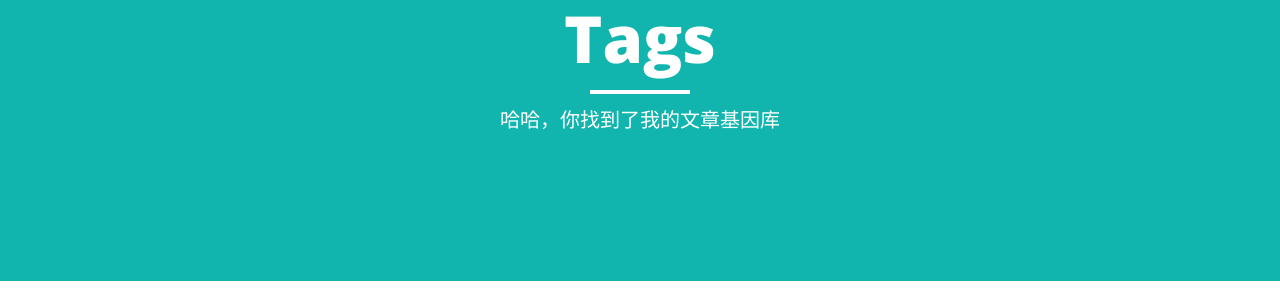
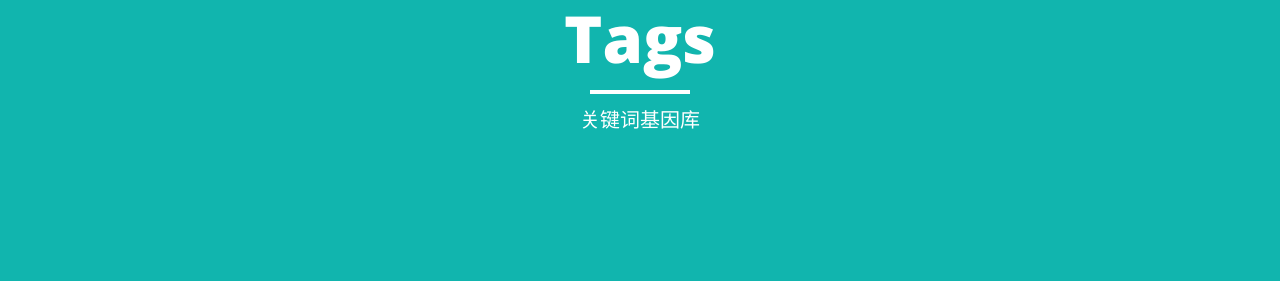
Before and after one commit to kkryoung/kkryoung.github.io, a Jekyll site: the page built from tags.md, in a window 1280 px wide. Shown: the part 147-447 px from the top of the page. Built offline with Jekyll 4.4.1, drawn with Linux system fonts in a browser that asks for light colours; nearby versions of some CDN libraries; library files that are not in the unit come from our copies.

Commit message:
Update tags.md

```diff
--- a/tags.md
+++ b/tags.md
@@ -1,7 +1,7 @@
 ---
 layout: page
 title: "Tags"
-description: "哈哈，你找到了我的文章基因库"
+description: "关键词基因库"
 header-img: "img/semantic.jpg"
 ---
 
```
